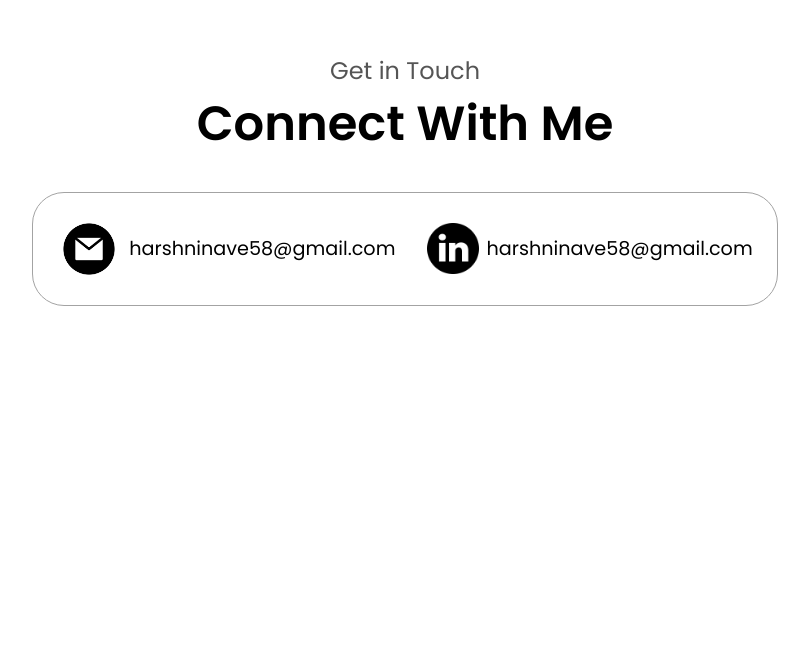
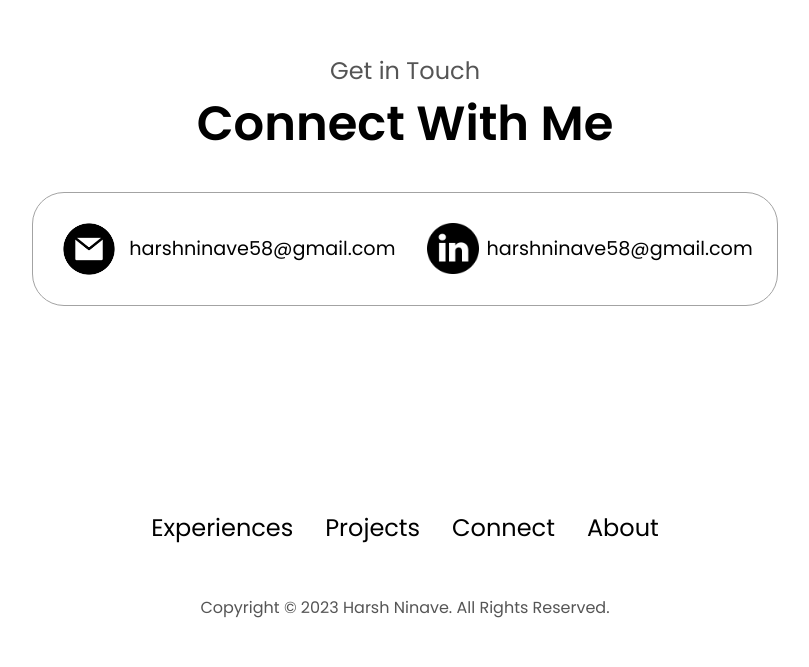
Before and after one commit to Harshninave04/Personal-Portfolio, a plain HTML site: page index.html in a window 1280 px wide. Shown: the part 3181-3848 px from the top of the page, without its empty margins (235-1044 px from the left). Before the commit the page ends 3640 px from the top, so only its background shows below. Drawn offline with Linux system fonts and the light colour scheme.

Commit message:
Footer section added

```diff
--- a/index.html
+++ b/index.html
@@ -296,7 +296,19 @@
 
 </section>
 
-
+<footer>
+    <nav>
+        <div class="nav-links-container">
+            <ul class="nav-links">
+                <li><a href="#experiences">Experiences</a></li>
+                <li><a href="#projects">Projects</a></li>
+                <li><a href="#contact">Connect</a></li>
+                <li><a href="#about">About</a></li>
+            </ul>
+        </div>
+    </nav>
+    <p>Copyright &#169; 2023 Harsh Ninave. All Rights Reserved.</p>
+</footer>
 
     <script src="script.js"></script>
 </body>
--- a/style.css
+++ b/style.css
@@ -422,3 +422,13 @@ article.icon {
 .email-icon {
     height: 4rem;
 }
+/* FOOTER SECTION */
+
+footer {
+    height: 26vh;
+    margin: 0 1rem;
+}
+
+footer p {
+    text-align: center;
+}
```
